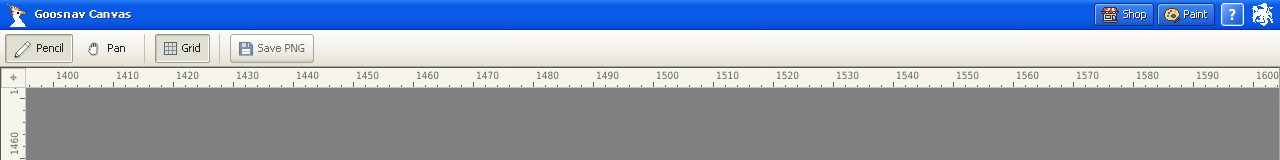
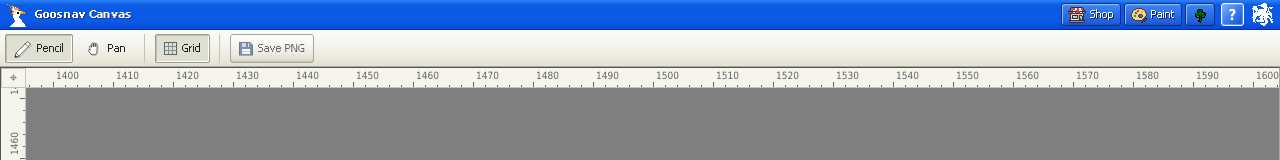
Before and after one commit to goosnav/canvas, a website with bundled scripts: page public/index.html in a window 1280 px wide. Shown: the top 160 px of the page. Built offline with nearby package versions, Linux system fonts and the light colour scheme; no server answers.

Commit message:
Add the 4snav clover shortcut to the Canvas title bar

```diff
--- a/public/index.html
+++ b/public/index.html
@@ -21,6 +21,9 @@
       </a>
       <a href="https://paint.goosnav.shop" title="Goosnav Paint">
         <img src="/favicon.svg" width="16" height="16" alt="">Paint
+      </a>
+      <a href="https://4snav.goosnav.shop" aria-label="4snav" title="4snav">
+        <img src="/clover.png" width="16" height="16" alt="">
       </a>
     </nav>
     <button id="help" class="title-button" aria-label="Canvas help" title="Canvas help">?</button>
--- a/public/style.css
+++ b/public/style.css
@@ -84,4 +84,4 @@ dialog .titlebar{height:30px}
 .guide-body .standard{display:block;margin-left:auto}
 @media(max-width:760px){.palette-bar{flex-wrap:wrap}.placement{margin-left:auto}#palette{grid-template-columns:repeat(16,min(4.9vw,24px))}.current{width:38px}.colors{gap:6px}}
 @media(max-width:570px){.navigator{width:138px;right:6px;bottom:6px}.navigator summary{min-height:24px}.tools{gap:4px;padding:5px}.group+.group{padding-left:4px}.tools button{padding:0 5px}.palette-bar{padding:8px;gap:7px}.colors{width:100%}#palette{flex:1;grid-template-columns:repeat(16,minmax(0,1fr));grid-template-rows:repeat(2,22px)}.placement{width:100%;justify-content:space-between}footer>span{padding:0 5px}.coords{min-width:65px}.workspace{grid-template-columns:20px minmax(0,1fr)}}
-@media(max-width:355px){.titlebar{gap:4px}.title-links a{padding-inline:4px}.icon{width:14px}.tools button{gap:2px}#zoom-value{min-width:35px}}
+@media(max-width:355px){.titlebar{gap:4px}.titlebar .brand{display:none}.title-links a{padding-inline:4px}.icon{width:14px}.tools button{gap:2px}#zoom-value{min-width:35px}}
```
Also changed, not shown: public/clover.png (added).
